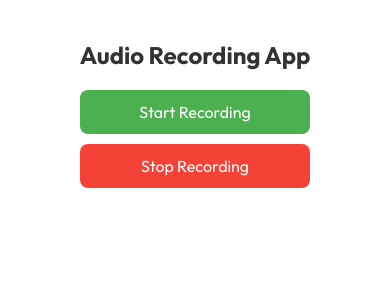
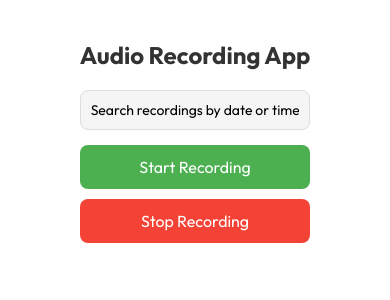
Before and after one commit to sphllzulu/voiceR, a React Native app: screen / in a window 390 px wide. Shown: the top 300 px of the page. Built offline with nearby package versions, Linux system fonts and the light colour scheme.

Commit message:
added search functionality to, user can search for recording with time and duration

```diff
--- a/components/voiceRecording.js
+++ b/components/voiceRecording.js
@@ -1,4 +1,238 @@
-import { ScrollView, StyleSheet, Text, View, Button, Alert, TouchableOpacity } from "react-native";
+// import { ScrollView, StyleSheet, Text, View, Button, Alert, TouchableOpacity } from "react-native";
+// import React, { useState, useEffect } from "react";
+// import { Audio } from "expo-av";
+// import AsyncStorage from "@react-native-async-storage/async-storage";
+// import * as Font from 'expo-font';
+
+// export default function AudioRecording() {
+//   const [recording, setRecording] = useState();
+//   const [recordings, setRecordings] = useState([]);
+//   const [fontsLoaded, setFontsLoaded] = useState(false);
+
+//   useEffect(() => {
+//     loadRecordings();
+//     loadFonts();
+//   }, []);
+
+//   async function loadFonts() {
+//     await Font.loadAsync({
+//       Outfit: require('../assets/fonts/Outfit-VariableFont_wght.ttf'),
+//     });
+//     setFontsLoaded(true);
+//   }
+
+//   async function loadRecordings() {
+//     try {
+//       const savedRecordings = await AsyncStorage.getItem("recordings");
+//       if (savedRecordings !== null) {
+//         setRecordings(JSON.parse(savedRecordings));
+//       }
+//     } catch (error) {
+//       console.error("Failed to load recordings:", error);
+//     }
+//   }
+
+
+//   async function saveRecordings(updatedRecordings) {
+//     try {
+//       await AsyncStorage.setItem("recordings", JSON.stringify(updatedRecordings));
+//       setRecordings(updatedRecordings);
+//     } catch (error) {
+//       console.error("Failed to save recordings:", error);
+//     }
+//   }
+
+//   async function startRecording() {
+//     try {
+//       const permission = await Audio.requestPermissionsAsync();
+//       if (permission.status === "granted") {
+//         await Audio.setAudioModeAsync({
+//           allowsRecordingIOS: true,
+//           playsInSilentModeIOS: true,
+//         });
+//         const { recording } = await Audio.Recording.createAsync(
+//           Audio.RECORDING_OPTIONS_PRESET_HIGH_QUALITY
+//         );
+//         setRecording(recording);
+//       }
+//     } catch (err) {
+//       console.error("Failed to start recording", err);
+//     }
+//   }
+
+//   async function stopRecording() {
+//     setRecording(undefined);
+//     await recording.stopAndUnloadAsync();
+
+//     const { sound, status } = await recording.createNewLoadedSoundAsync();
+//     const newRecording = {
+//       sound,
+//       duration: getDurationFormatted(status.durationMillis),
+//       file: recording.getURI(),
+//       date: new Date().toLocaleDateString(),
+//       time: new Date().toLocaleTimeString(),
+//     };
+
+//     const updatedRecordings = [...recordings, newRecording];
+//     saveRecordings(updatedRecordings);
+//   }
+
+//   function getDurationFormatted(milliseconds) {
+//     const minutes = Math.floor(milliseconds / 1000 / 60);
+//     const seconds = Math.round((milliseconds / 1000) % 60);
+//     return `${minutes}:${seconds < 10 ? "0" : ""}${seconds}`;
+//   }
+
+
+//   function getRecordingLines() {
+//     return recordings.map((recordingLine, index) => (
+//       <View key={index} style={styles.recordingRow}>
+//         <Text style={styles.recordingText}>
+//           {`Recording #${index + 1} | ${recordingLine.duration}`}
+//         </Text>
+//         <Text style={styles.dateText}>{`${recordingLine.date} at ${recordingLine.time}`}</Text>
+//         <View style={styles.buttonContainer}>
+//           <TouchableOpacity
+//             onPress={() => {
+//               recordingLine.sound.replayAsync().catch((error) => {
+//                 console.error("Failed to replay recording:", error);
+//               });
+//             }}
+//           >
+//             <Text style={styles.playButtonText}>Play</Text>
+//           </TouchableOpacity>
+//           <Button title="Delete" color="red" onPress={() => deleteRecording(index)} />
+//         </View>
+//       </View>
+//     ));
+//   }
+
+//   function deleteRecording(index) {
+//     Alert.alert("Delete Recording", "Are you sure you want to delete this recording?", [
+//       { text: "Cancel" },
+//       {
+//         text: "Delete",
+//         onPress: async () => {
+//           const updatedRecordings = [...recordings];
+//           updatedRecordings.splice(index, 1);
+//           await saveRecordings(updatedRecordings);
+//         },
+//       },
+//     ]);
+//   }
+
+//   function clearRecordings() {
+//     Alert.alert("Clear All Recordings", "Are you sure you want to clear all recordings?", [
+//       { text: "Cancel" },
+//       {
+//         text: "Clear All",
+//         onPress: async () => {
+//           try {
+//             await AsyncStorage.removeItem("recordings");
+//             setRecordings([]);
+//           } catch (error) {
+//             console.error("Failed to clear recordings:", error);
+//           }
+//         },
+//       },
+//     ]);
+//   }
+
+//   if (!fontsLoaded) return null;
+
+//   return (
+//     <ScrollView contentContainerStyle={styles.container}>
+//       <Text style={styles.header}>Audio Recording App</Text>
+//       <TouchableOpacity style={[
+//     styles.recordButton,
+//     recording && styles.recordButtonDisabled
+//   ]}  onPress={startRecording} disabled={!!recording}>
+//         <Text style={styles.recordButtonText}>Start Recording</Text>
+//       </TouchableOpacity>
+//       <TouchableOpacity style={styles.stopButton} onPress={stopRecording} disabled={!recording}>
+//         <Text style={styles.stopButtonText}>Stop Recording</Text>
+//       </TouchableOpacity>
+//       {getRecordingLines()}
+//       {recordings.length > 0 && (
+//         <Button title="Clear All Recordings" color="orange" onPress={clearRecordings} />
+//       )}
+//     </ScrollView>
+//   );
+// }
+
+// const styles = StyleSheet.create({
+//   container: {
+
+//     backgroundColor: "#fff",
+//     padding: 20,
+//   },
+//   header: {
+//     fontSize: 24,
+//     fontWeight: "bold",
+//     textAlign: "center",
+//     marginVertical: 20,
+//     color: "#333",
+//     fontFamily: 'Outfit',
+//   },
+//   recordingRow: {
+//     backgroundColor: "#fff",
+//     padding: 15,
+//     marginVertical: 8,
+//     borderRadius: 8,
+//     borderWidth: 1,
+//     borderColor: "#ddd",
+//   },
+//   recordingText: {
+//     fontSize: 16,
+//     fontWeight: "bold",
+//     color: "#333",
+//     fontFamily: 'Outfit',
+//   },
+//   dateText: {
+//     fontSize: 14,
+//     color: "#666",
+//     fontFamily: 'Outfit',
+//   },
+//   buttonContainer: {
+//     flexDirection: "row",
+//     justifyContent: "space-between",
+//     marginTop: 10,
+//   },
+//   recordButton: {
+//     backgroundColor: "#4caf50",
+//     padding: 12,
+//     borderRadius: 8,
+//     marginBottom: 10,
+//   },
+//   recordButtonDisabled: {
+//     backgroundColor: "#a5d6a7",
+//     opacity: 0.7,
+//     padding: 12,
+//     borderRadius: 8,
+//     marginBottom: 10,
+//   },
+//   recordButtonText: {
+//     color: "#fff",
+//     textAlign: "center",
+//     fontSize: 16,
+//     fontFamily: 'Outfit',
+//   },
+//   stopButton: {
+//     backgroundColor: "#f44336",
+//     padding: 12,
+//     borderRadius: 8,
+//     marginBottom: 20,
+//   },
+//   stopButtonText: {
+//     color: "#fff",
+//     textAlign: "center",
+//     fontSize: 16,
+//     fontFamily: 'Outfit',
+//   },
+// });
+
+
+import { ScrollView, StyleSheet, Text, View, Button, Alert, TouchableOpacity, TextInput } from "react-native";
 import React, { useState, useEffect } from "react";
 import { Audio } from "expo-av";
 import AsyncStorage from "@react-native-async-storage/async-storage";
@@ -8,6 +242,7 @@ export default function AudioRecording() {
   const [recording, setRecording] = useState();
   const [recordings, setRecordings] = useState([]);
   const [fontsLoaded, setFontsLoaded] = useState(false);
+  const [searchTerm, setSearchTerm] = useState('');
 
   useEffect(() => {
     loadRecordings();
@@ -31,7 +266,6 @@ export default function AudioRecording() {
       console.error("Failed to load recordings:", error);
     }
   }
-
 
   async function saveRecordings(updatedRecordings) {
     try {
@@ -83,12 +317,22 @@ export default function AudioRecording() {
     return `${minutes}:${seconds < 10 ? "0" : ""}${seconds}`;
   }
 
+  function getFilteredRecordings() {
+    return recordings.filter(recording => {
+      const searchString = searchTerm.toLowerCase();
+      const recordingDate = recording.date.toLowerCase();
+      const recordingTime = recording.time.toLowerCase();
+      return recordingDate.includes(searchString) ||
+             recordingTime.includes(searchString);
+    });
+  }
 
   function getRecordingLines() {
-    return recordings.map((recordingLine, index) => (
+    const filteredRecordings = getFilteredRecordings();
+    return filteredRecordings.map((recordingLine, index) => (
       <View key={index} style={styles.recordingRow}>
         <Text style={styles.recordingText}>
-          {`Recording #${index + 1} | ${recordingLine.duration}`}
+          {`Recording #${recordings.indexOf(recordingLine) + 1} | ${recordingLine.duration}`}
         </Text>
         <Text style={styles.dateText}>{`${recordingLine.date} at ${recordingLine.time}`}</Text>
         <View style={styles.buttonContainer}>
@@ -101,7 +345,11 @@ export default function AudioRecording() {
           >
             <Text style={styles.playButtonText}>Play</Text>
           </TouchableOpacity>
-          <Button title="Delete" color="red" onPress={() => deleteRecording(index)} />
+          <Button
+            title="Delete"
+            color="red"
+            onPress={() => deleteRecording(recordings.indexOf(recordingLine))}
+          />
         </View>
       </View>
     ));
@@ -143,16 +391,32 @@ export default function AudioRecording() {
   return (
     <ScrollView contentContainerStyle={styles.container}>
       <Text style={styles.header}>Audio Recording App</Text>
-      <TouchableOpacity style={[
-    styles.recordButton,
-    recording && styles.recordButtonDisabled
-  ]}  onPress={startRecording} disabled={!!recording}>
+
+      <TextInput
+        style={styles.searchBar}
+        placeholder="Search recordings by date or time..."
+        value={searchTerm}
+        onChangeText={setSearchTerm}
+      />
+
+      <TouchableOpacity
+        style={[styles.recordButton, recording && styles.recordButtonDisabled]}
+        onPress={startRecording}
+        disabled={!!recording}
+      >
         <Text style={styles.recordButtonText}>Start Recording</Text>
       </TouchableOpacity>
-      <TouchableOpacity style={styles.stopButton} onPress={stopRecording} disabled={!recording}>
+
+      <TouchableOpacity
+        style={styles.stopButton}
+        onPress={stopRecording}
+        disabled={!recording}
+      >
         <Text style={styles.stopButtonText}>Stop Recording</Text>
       </TouchableOpacity>
+
       {getRecordingLines()}
+
       {recordings.length > 0 && (
         <Button title="Clear All Recordings" color="orange" onPress={clearRecordings} />
       )}
@@ -162,7 +426,6 @@ export default function AudioRecording() {
 
 const styles = StyleSheet.create({
   container: {
-
     backgroundColor: "#fff",
     padding: 20,
   },
@@ -173,6 +436,16 @@ const styles = StyleSheet.create({
     marginVertical: 20,
     color: "#333",
     fontFamily: 'Outfit',
+  },
+  searchBar: {
+    height: 40,
+    borderWidth: 1,
+    borderColor: '#ddd',
+    borderRadius: 8,
+    paddingHorizontal: 10,
+    marginBottom: 15,
+    fontFamily: 'Outfit',
+    backgroundColor: '#f5f5f5',
   },
   recordingRow: {
     backgroundColor: "#fff",
@@ -207,9 +480,6 @@ const styles = StyleSheet.create({
   recordButtonDisabled: {
     backgroundColor: "#a5d6a7",
     opacity: 0.7,
-    padding: 12,
-    borderRadius: 8,
-    marginBottom: 10,
   },
   recordButtonText: {
     color: "#fff",
@@ -229,4 +499,9 @@ const styles = StyleSheet.create({
     fontSize: 16,
     fontFamily: 'Outfit',
   },
+  playButtonText: {
+    color: "#2196f3",
+    fontSize: 16,
+    fontFamily: 'Outfit',
+  },
 });
```
